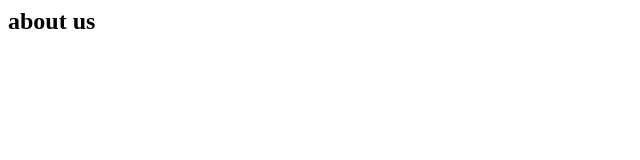
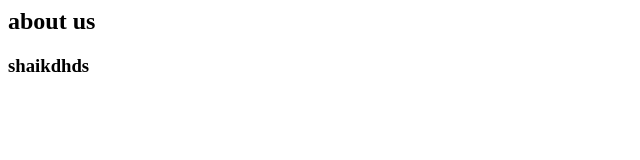
Before and after one commit to salimdevloper/second-github, a plain HTML site: page contact.html in a window 1280 px wide. Shown: the whole page, without its empty margins (0-640 px from the left). Drawn offline with Linux system fonts and the light colour scheme.

Commit message:
initial commit

```diff
--- a/contact.html
+++ b/contact.html
@@ -1,5 +1,6 @@
 <html>
     <body>
         <h2>about us</h2>
+        <h3>shaikdhds</h3>
     </body>
 </html>
```
